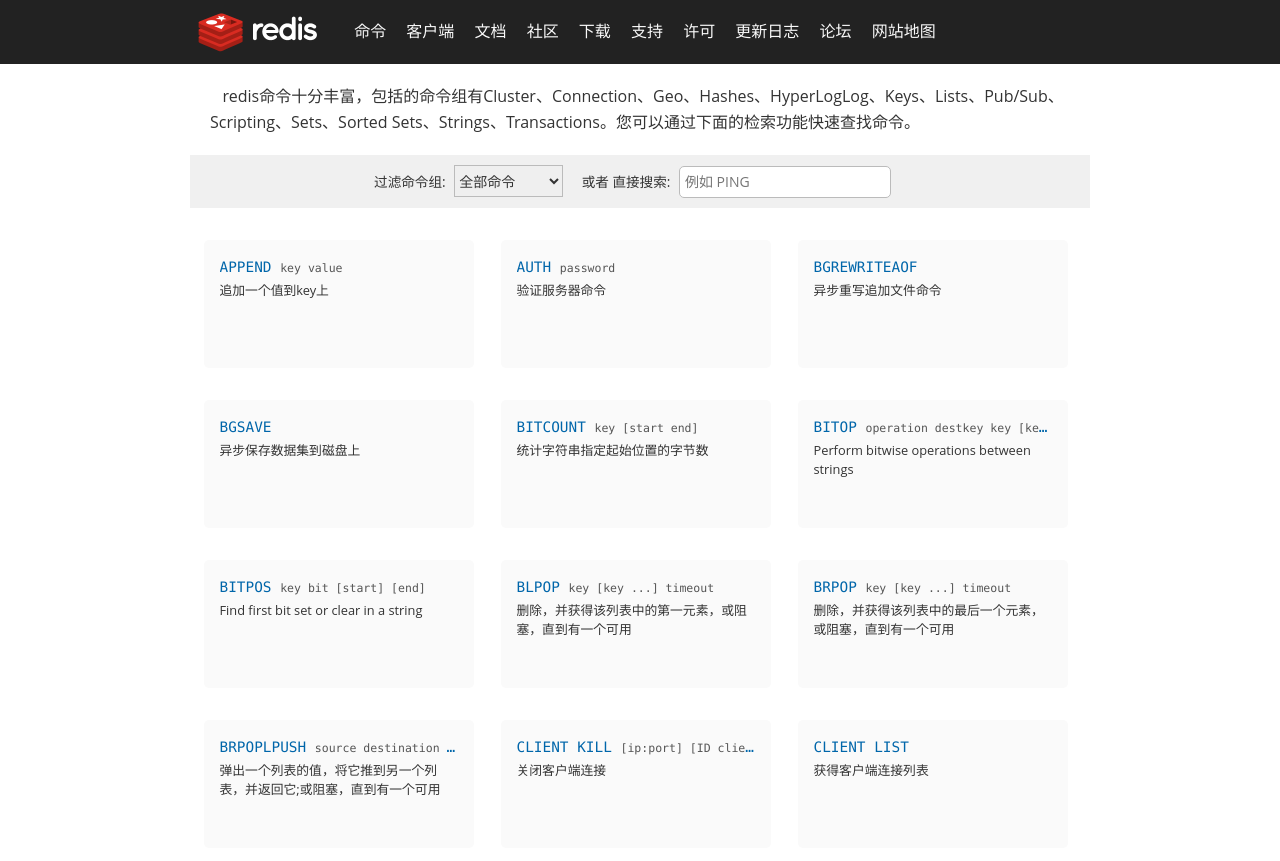
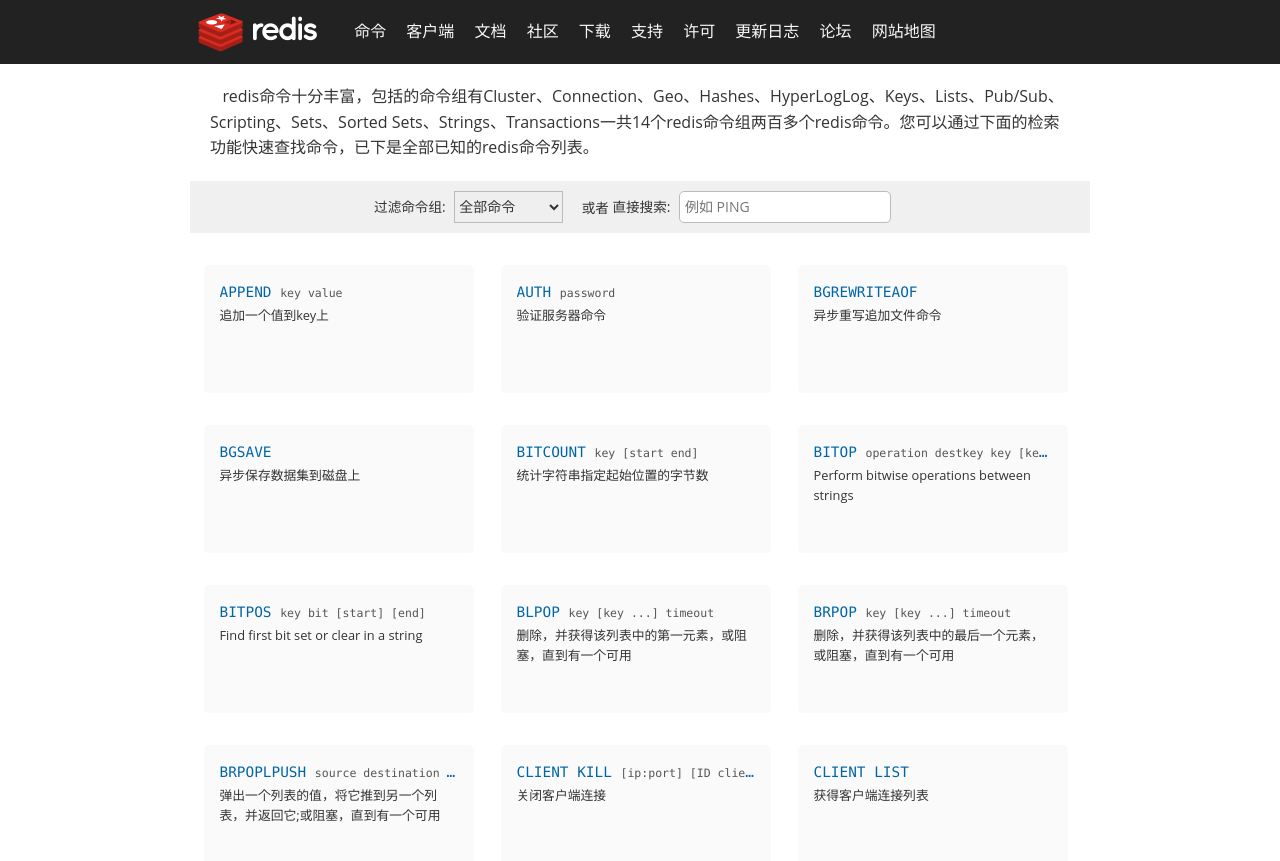
Before and after one commit to rediscn/rediscn, a Jekyll site: the page built from commands.md, in a window 1280 px wide and 900 px high. Shown: the top 861 px of the window. Built offline with Jekyll 4.4.1, drawn with Linux system fonts in a browser that asks for light colours; comment, search, counter and statistics services are not loaded.

Commit message:
优化redis命令seo搜索关键字

```diff
--- a/commands.md
+++ b/commands.md
@@ -9,7 +9,7 @@
 <section id='commands'>
 <div class='container'>
 	<div class='text' style='text-align:left;'>
-		 &nbsp; &nbsp;redis命令十分丰富，包括的命令组有Cluster、Connection、Geo、Hashes、HyperLogLog、Keys、Lists、Pub/Sub、Scripting、Sets、Sorted Sets、Strings、Transactions。您可以通过下面的检索功能快速查找命令。
+		 &nbsp; &nbsp;redis命令十分丰富，包括的命令组有Cluster、Connection、Geo、Hashes、HyperLogLog、Keys、Lists、Pub/Sub、Scripting、Sets、Sorted Sets、Strings、Transactions一共14个redis命令组两百多个redis命令。您可以通过下面的检索功能快速查找命令，已下是全部已知的redis命令列表。
 	</div>
 </div>
 <nav>
```
